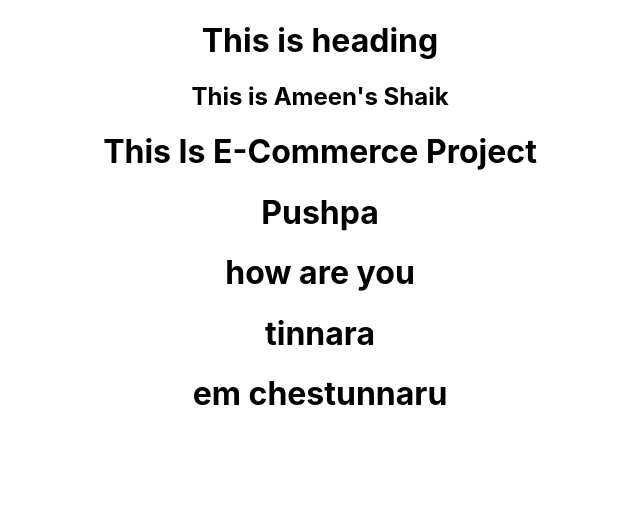
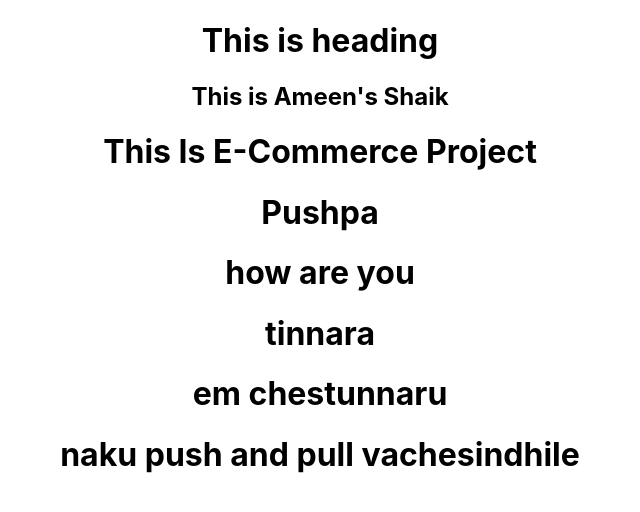
Before and after one commit to Bhavaniviyyapu9/EcommerceProject, a React (Create React App) app in the folder client/: page / in a window 1280 px wide. Shown: the top 512 px of the page, without its empty margins (320-960 px from the left). Built offline with nearby package versions, Linux system fonts and the light colour scheme.

Commit message:
Update App.js

```diff
--- a/client/src/App.js
+++ b/client/src/App.js
@@ -11,6 +11,7 @@ function App() {
     <h1>how are you</h1>
     <h1>tinnara</h1>
     <h1>em chestunnaru</h1>
+    <h1>naku push and pull vachesindhile</h1>
     </div>
   );
 }
```
